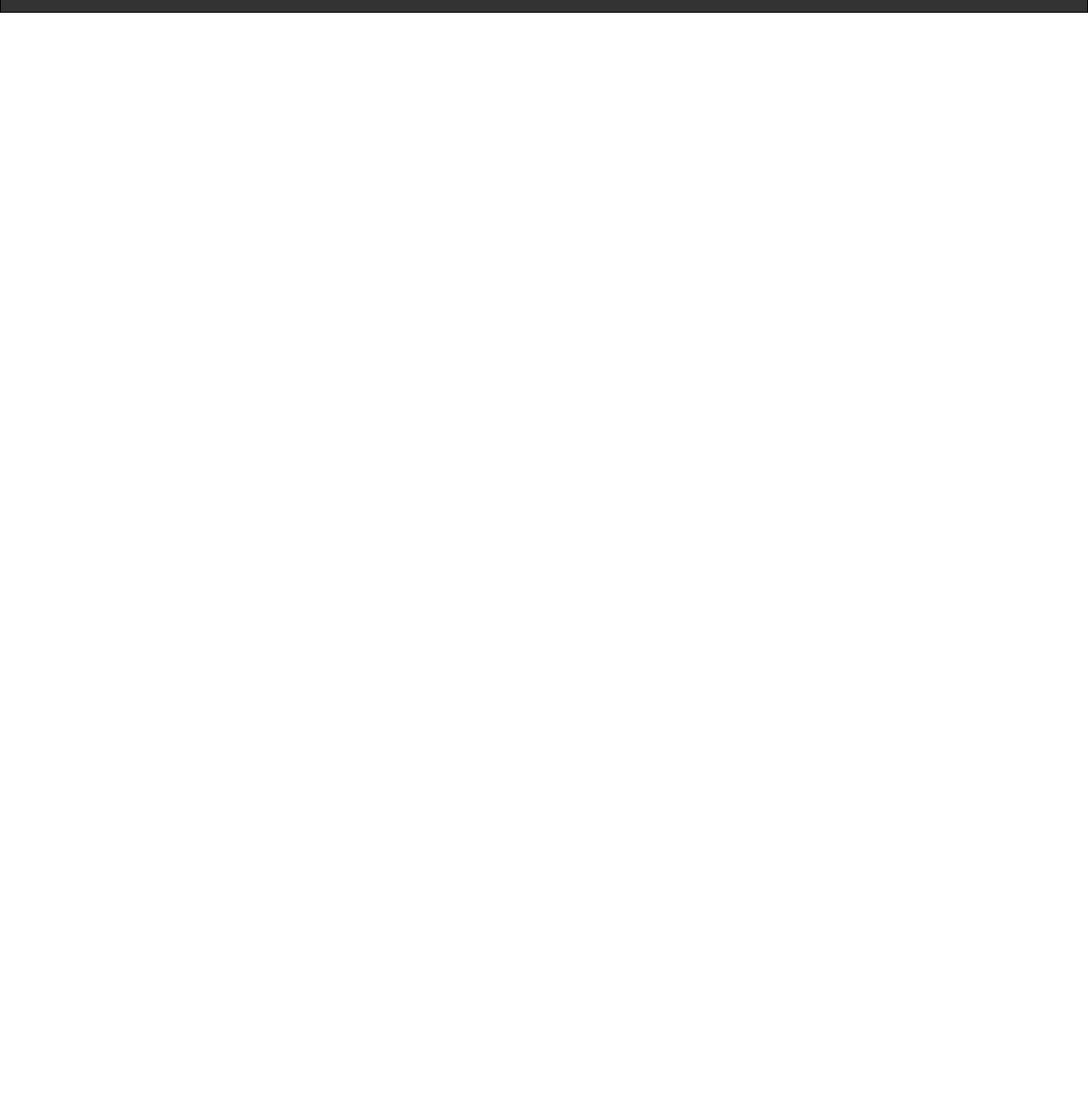
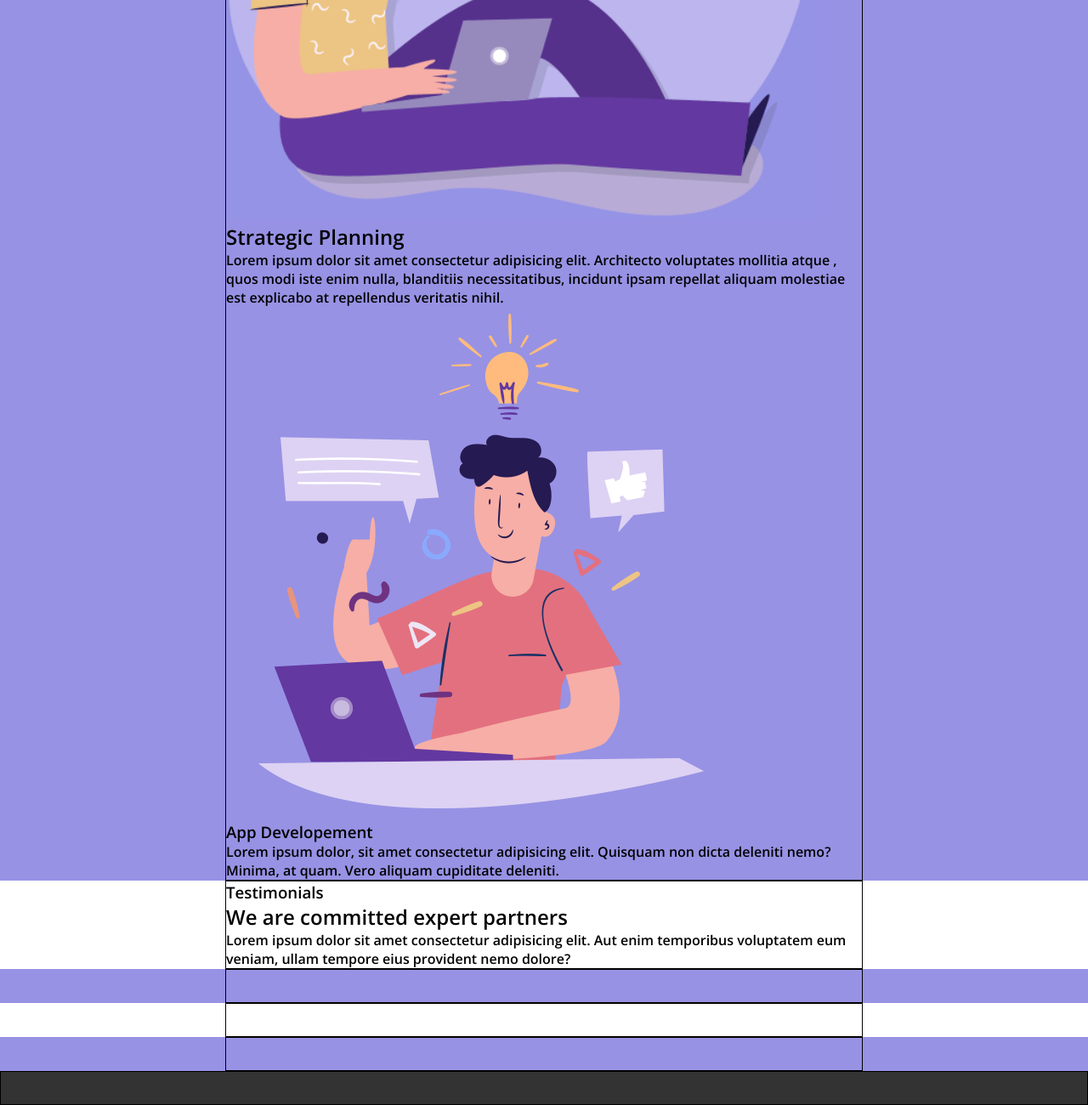
Before and after one commit to adrianobarboza31/htmlcss-responsive-layout, a plain HTML site: page index.html in a window 1280 px wide. Shown: the part 649-1949 px from the top of the page at 85% size. Before the commit the page ends 800 px from the top, so only its background shows below. Drawn offline with nearby package versions, Linux system fonts and the light colour scheme.

Commit message:
addsection Testimonials

```diff
--- a/css/style.css
+++ b/css/style.css
@@ -31,6 +31,7 @@ body{
 .center{
     align-items: center;
 }
+
 /* header */
 header{
     background-color: var(--blue);
@@ -68,4 +69,18 @@ footer{
     .container{
         max-width: 750px;
     }
+    #Intro .cards{
+        display: flex;
+        flex-flow: row wrap;
+        margin-left: -0.75rem;
+        margin-right: -0.75rem;
+    }
+    #Intro .card{
+        margin-left: 0.75rem;
+        margin-right: 0.75rem;
+        width: calc(33.33% - 1.5rem);
+    }
+    #Intro .card:first-child{
+        width: calc(66.66% - 1.5rem);
+    }
 }
--- a/index.html
+++ b/index.html
@@ -32,7 +32,6 @@
     </header>
     <main>
         <section id="Intro">
-
             <div class="container">
                 <div class="cards">
                     <div class="card debug">
@@ -62,10 +61,54 @@
             </div>
         </section>
         <section id="Planning">
-            <div class="container debug"></div>
+            <div class="container debug">
+                <div>
+                    <div>
+                        <img src="./img/planning1.png" alt="">
+                        <h2>Strategic Planning</h2>
+                        <p>
+                            Lorem ipsum dolor sit
+                            amet consectetur adipisicing elit.
+                            Architecto voluptates mollitia atque
+                            , quos modi iste enim nulla,
+                            blanditiis necessitatibus, incidunt
+                            ipsam repellat aliquam molestiae
+                            est explicabo at repellendus
+                            veritatis nihil.
+                        </p>
+                    </div>
+                    <div>
+                        <img src="./img/planning2.png" alt="">
+                        <div>
+                            <h3>App Developement</h3>
+                            <p>
+                                Lorem ipsum dolor, sit amet
+                                consectetur adipisicing elit.
+                                Quisquam non dicta deleniti
+                                nemo? Minima, at quam. Vero
+                                aliquam cupiditate deleniti.
+                            </p>
+                        </div>
+                    </div>
+                </div>
+            </div>
         </section>
         <section id="Testimonials">
-            <div class="container debug"></div>
+            <div class="container debug">
+                <div>
+                    <h3>Testimonials</h3>
+                    <h2>We are committed expert partners</h2>
+                    <p>
+                        Lorem ipsum dolor sit amet consectetur
+                        adipisicing elit. Aut enim temporibus
+                        voluptatem eum veniam, ullam tempore eius
+                        provident nemo dolore?
+                    </p>
+                </div>
+                <div></div>
+                <div></div>
+                <div></div>
+            </div>
         </section>
         <section id="Features">
             <div class="container debug"></div>
```
